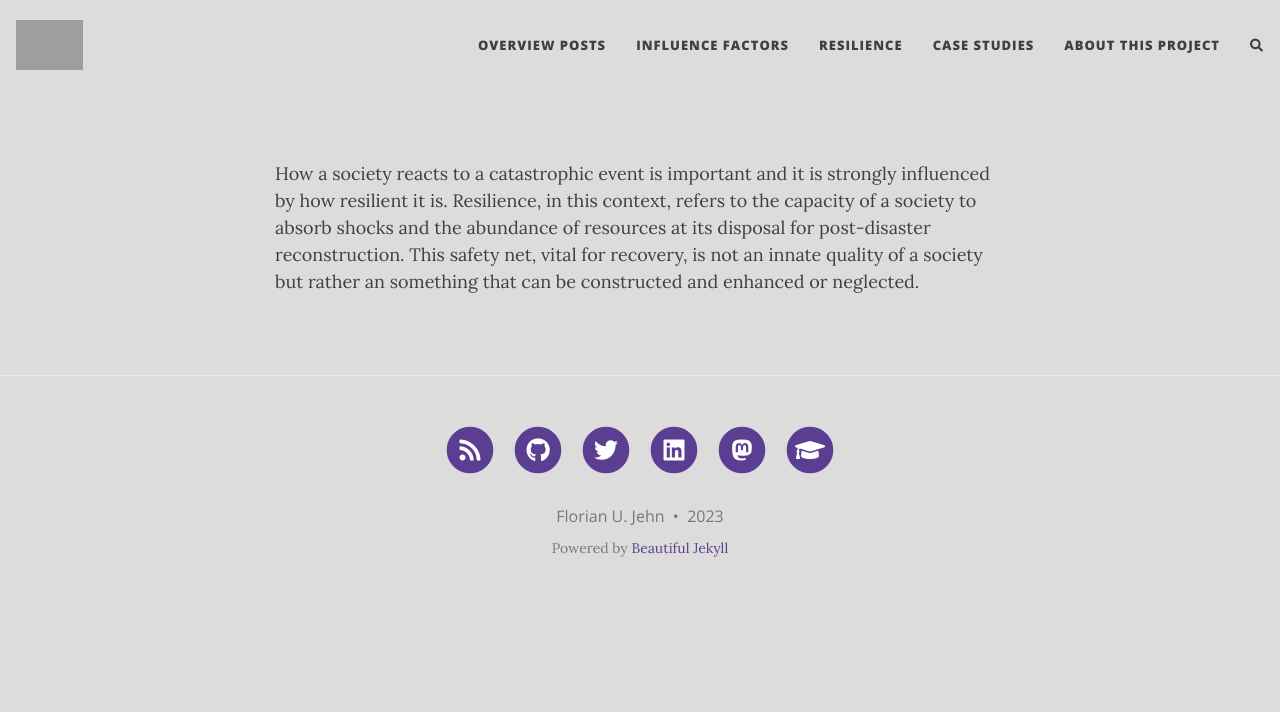
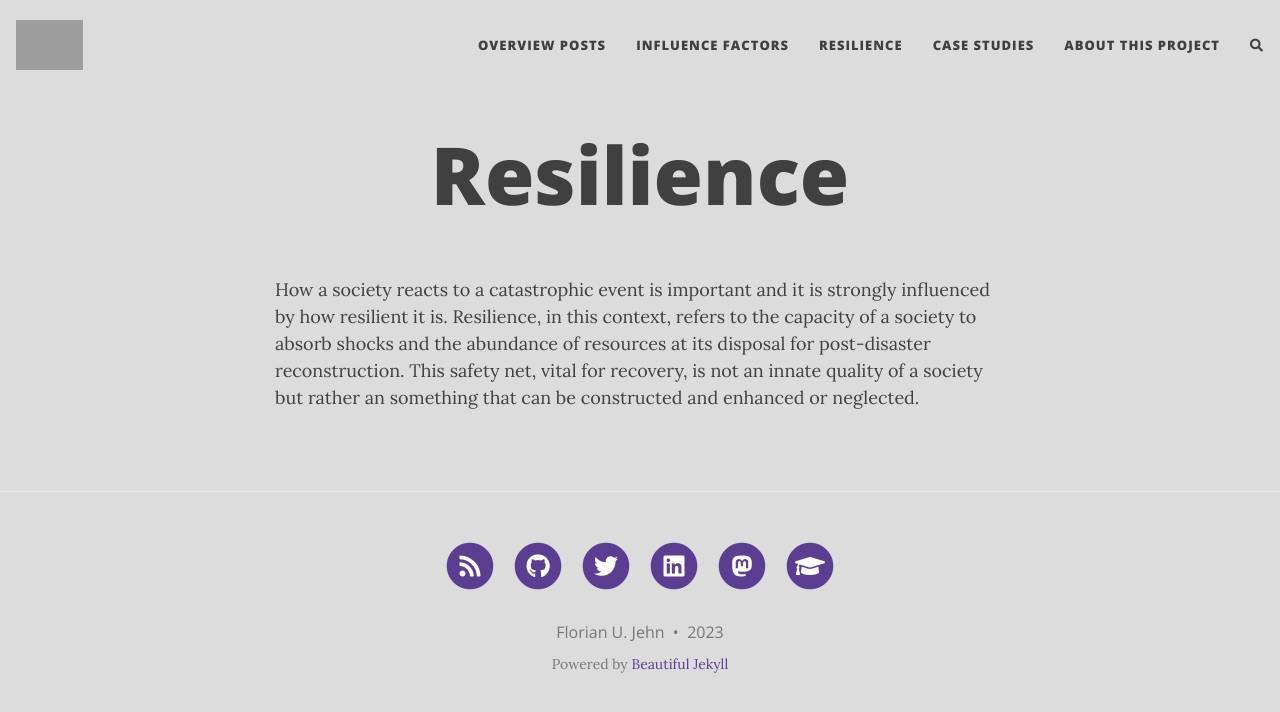
Before and after one commit to florianjehn/Societal_Collapse, a Jekyll site: the page built from resilience.md, in a window 1280 px wide. Shown: the top 712 px of the page. Built offline with Jekyll 4.4.1, drawn with Linux system fonts in a browser that asks for light colours; nearby versions of some CDN libraries; our own code applies the rules of GitHub Pages for plain Markdown files; comment, search, counter and statistics services are not loaded; grey boxes are pictures that could not be loaded.

Commit message:
Update resilience.md

```diff
--- a/resilience.md
+++ b/resilience.md
@@ -1 +1,5 @@
+---
+layout: page
+title: Resilience
+---
 How a society reacts to a catastrophic event is important and it is strongly influenced by how resilient it is. Resilience, in this context, refers to the capacity of a society to absorb shocks and the abundance of resources at its disposal for post-disaster reconstruction. This safety net, vital for recovery, is not an innate quality of a society but rather an something that can be constructed and enhanced or neglected.
```
